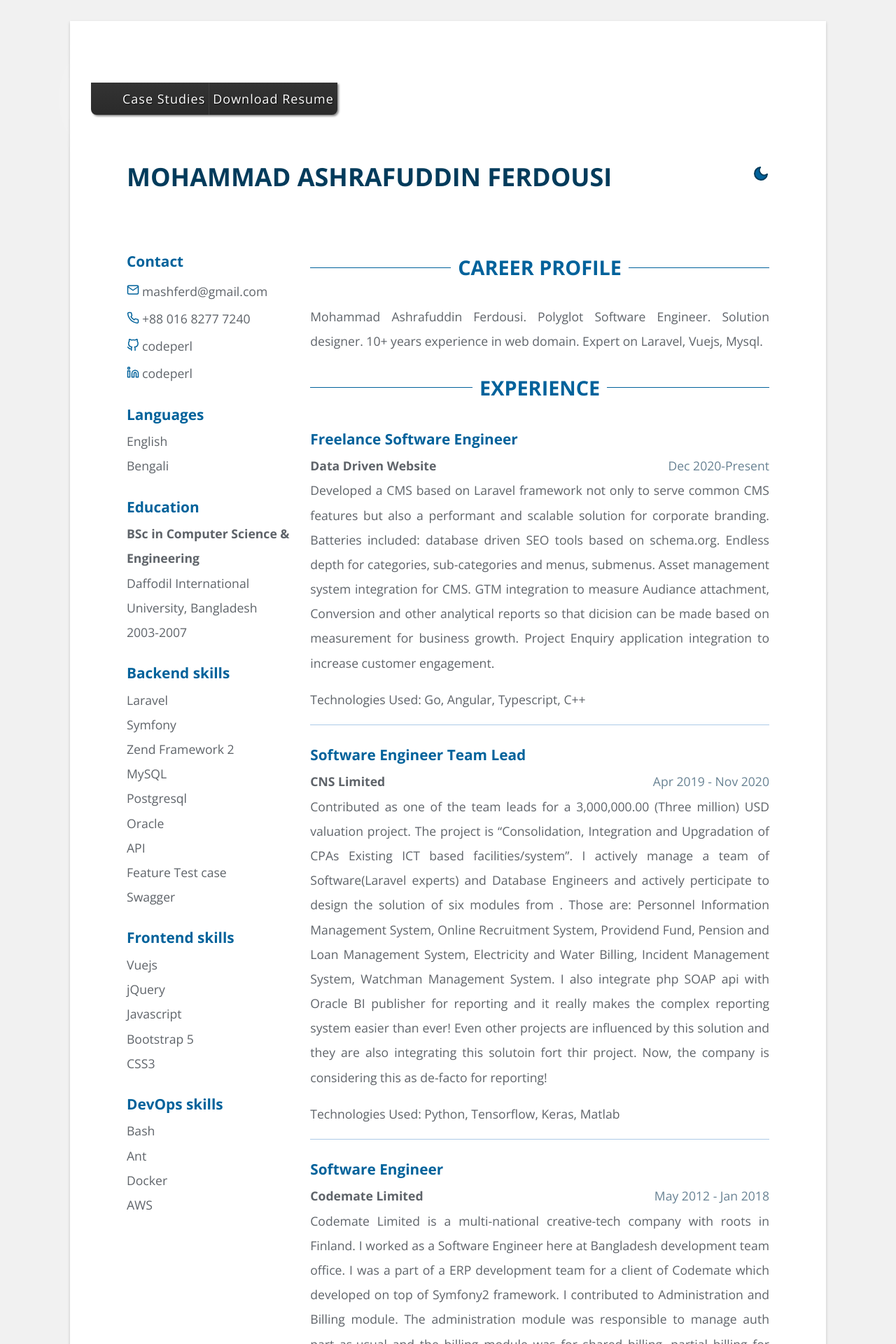
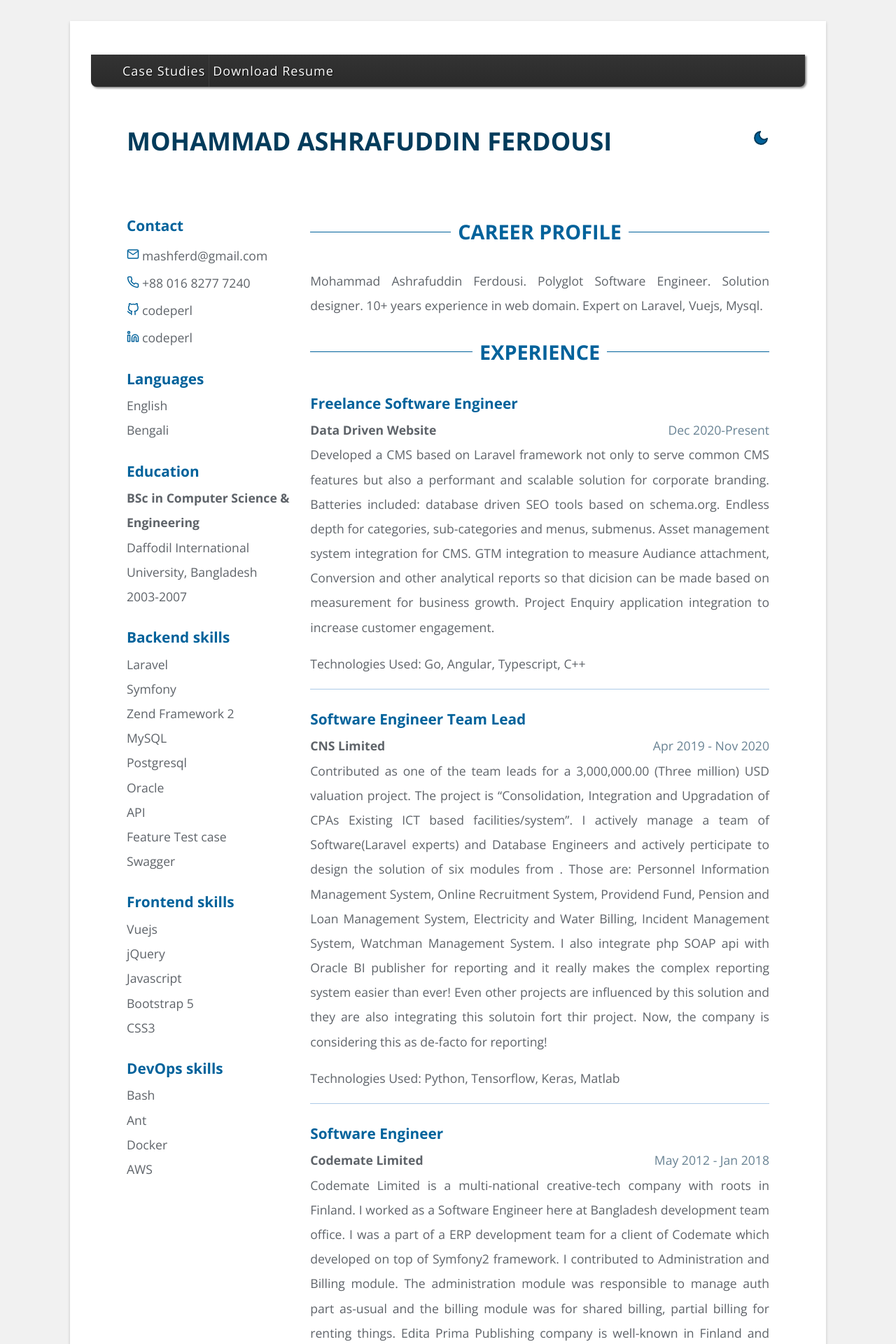
Before and after one commit to codeperl/resume, a Jekyll site: the page built from index.html, in a window 1280 px wide. Shown: the top 1920 px of the page at 70% size. Built offline with Jekyll 4.4.1, drawn with Linux system fonts in a browser that asks for light colours.

```diff
--- a/_includes/header.html
+++ b/_includes/header.html
@@ -1,9 +1,6 @@
-<div class="wrap">
-  <!--<span class="decor"></span>-->
-  <nav>
-    {% include top-menu.html nav=site.data.data.nav nested=false %}
-  </nav>
-</div>
+<nav>
+  {% include top-menu.html nav=site.data.data.nav nested=false %}
+</nav>
 <div class="header">
   <h1 class="title">{{site.data.data.name}}</h1>
   {% if site.data.data.support_dark_mode %}
--- a/_sass/_topnav.scss
+++ b/_sass/_topnav.scss
@@ -65,7 +65,7 @@ nav {
 /* prime */
 ul.primary li a {
   display: block;
-  padding: 5px 5px;
+  padding: 5px;
   border-right: 1px solid #3D3D3D;
 }
 
@@ -83,7 +83,7 @@ ul.sub {
   position: absolute;
   z-index: 200;
   box-shadow: 2px 2px 0 #BEBEBE;
-  width: 100%;
+  width: 35%;
   display:none;
 }
 
```
